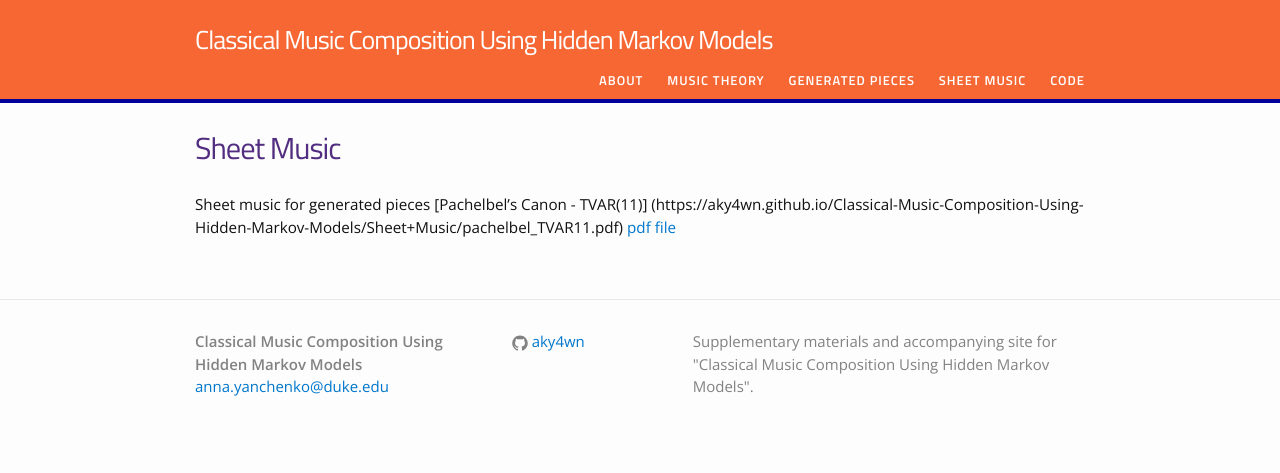
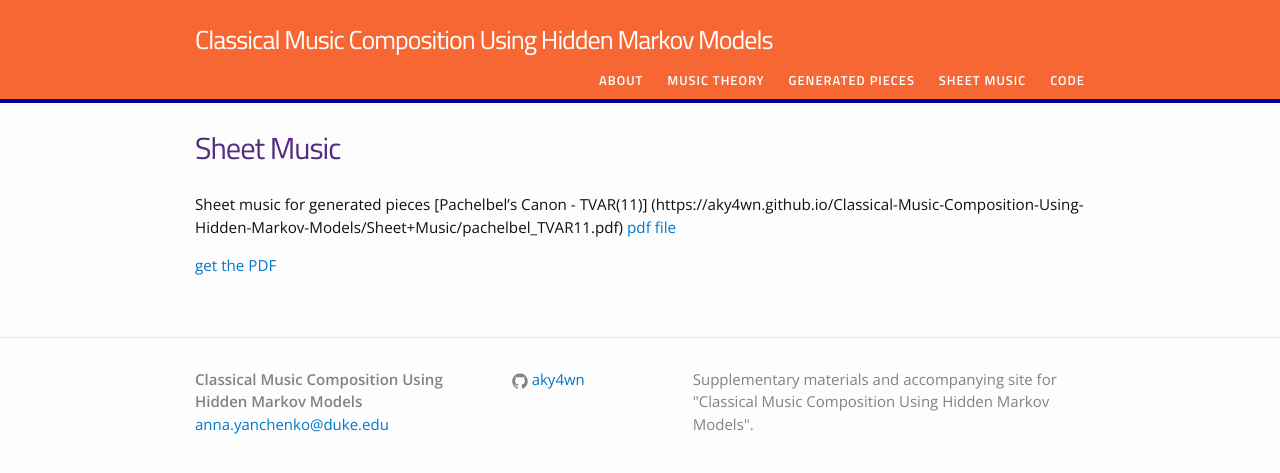
Before and after one commit to aky4wn/Classical-Music-Composition-Using-State-Space-Models, a Jekyll site: the page built from music.md, in a window 1280 px wide. Shown: the top 473 px of the page. Built offline with Jekyll 4.4.1, drawn with Linux system fonts in a browser that asks for light colours.

Commit message:
Update music.md

```diff
--- a/music.md
+++ b/music.md
@@ -6,3 +6,5 @@ permalink: /music/
 
 Sheet music for generated pieces [Pachelbel's Canon - TVAR(11)] (https://aky4wn.github.io/Classical-Music-Composition-Using-Hidden-Markov-Models/Sheet+Music/pachelbel_TVAR11.pdf)
 <a href="Sheet Music/pachelbel_TVAR11.pdf">pdf file</a>
+
+[get the PDF]({{ site.url }}/Sheet Music/pachelbel_TVAR11.pdf)
```
